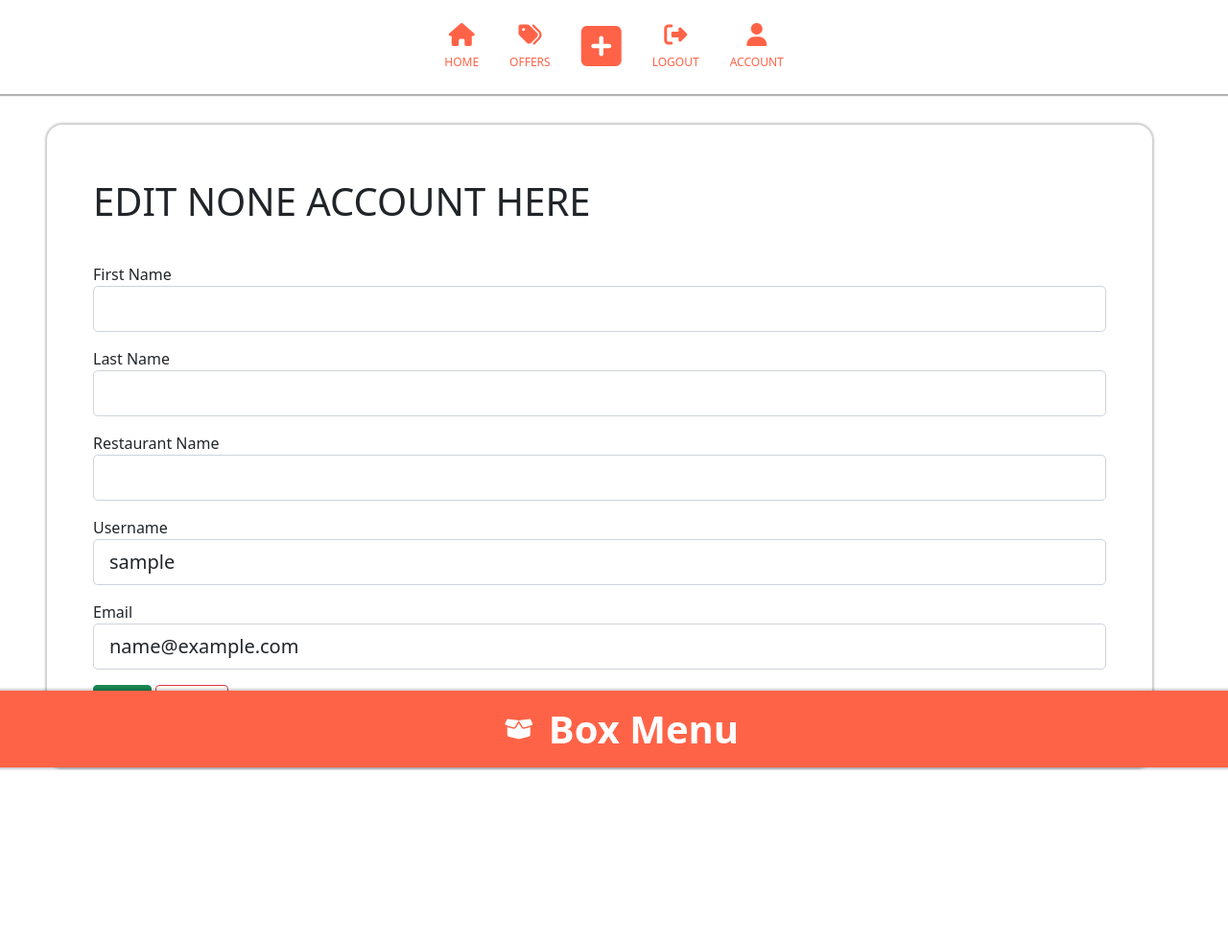
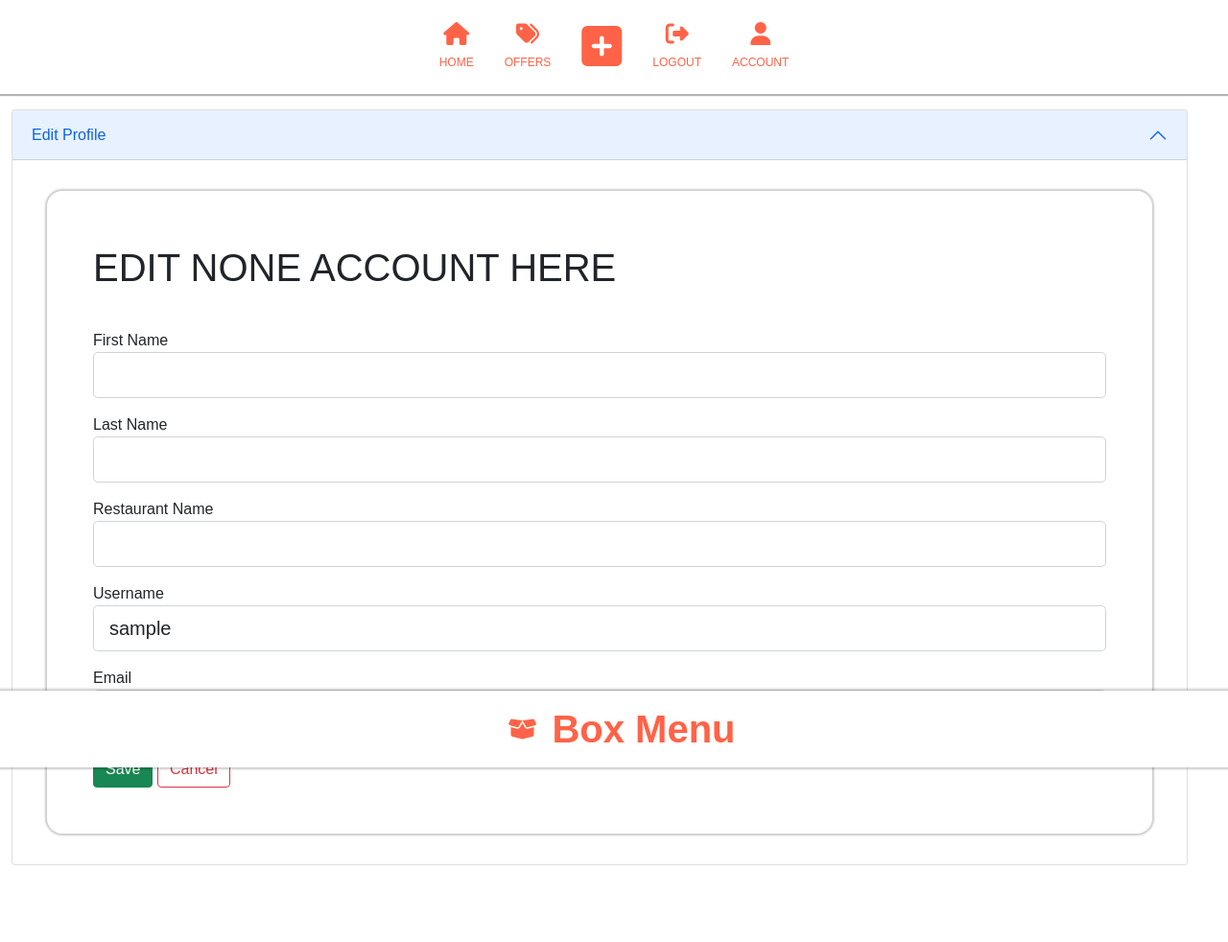
Before and after one commit to darnelldugger/al-la-carte, a Flask app: page /account in a window 1280 px wide. Shown: the whole page at 96% size. Before the commit the page ends 803 px from the top, so only its background shows below. Run offline with Flask 2, Linux system fonts and the light colour scheme; the visitor is signed in with stand-in values (Sample User, id 1); data comes from the database, SQL or seed files in the repository; some libraries are stand-ins or nearby versions.

Commit message:
add accordian to account page

```diff
--- a/myapp/static/css/main.css
+++ b/myapp/static/css/main.css
@@ -1,3 +1,7 @@
+body {
+  font-family: 'Poppins', sans-serif;
+}
+
 ul {
   display: flex;
   justify-content: center;
@@ -135,8 +139,8 @@ footer {
   display: flex;
   justify-content: center;
   align-items: center;
-  background-color: tomato;
-  color: white;
+  background-color: white;
+  color: tomato;
   position: fixed;
   left: 0;
   bottom: 0;
--- a/myapp/templates/account.html
+++ b/myapp/templates/account.html
@@ -2,6 +2,17 @@
 {% block content %}
 
 <div class="outer">
+    <div class="accordion" id="accordionExample">
+        <div class="accordion-item">
+            <h2 class="accordion-header" id="headingOne">
+                <button class="accordion-button" type="button" data-bs-toggle="collapse" data-bs-target="#collapseOne"
+                    aria-expanded="true" aria-controls="collapseOne">
+                    Edit Profile
+                </button>
+            </h2>
+            <div id="collapseOne" class="accordion-collapse collapse show" aria-labelledby="headingOne"
+                data-bs-parent="#accordionExample">
+                <div class="accordion-body">
                     <div class="containerPost">
                         <form method="POST" action="" enctype="multipart/form-data">
                             <div class="form-group">
@@ -36,4 +47,7 @@
                         </form>
                     </div>
                 </div>
+            </div>
+        </div>
+    </div>
     {% endblock %}
--- a/myapp/templates/create_dish.html
+++ b/myapp/templates/create_dish.html
@@ -19,8 +19,8 @@
             {{form.description(class="form-control form-control-lg")}}
         </div>
         <div class="form-group" id="formBtn">
-            <button type="submit" class='btn btn-success form-control-lg'>Post</button>
-            <a href="{{url_for('core.index')}}" class="btn btn-danger form-control-lg">Cancel
+            <button type="submit" class='btn btn-success'>Post</button>
+            <a href="{{url_for('core.index')}}" class="btn btn-outline-danger">Cancel
                 <a>
         </div>
     </form>
```
Also changed, not shown: myapp/templates/user_dish_posts.html (+5 -10 lines). Lines whose indentation alone changed are shown as unchanged.
